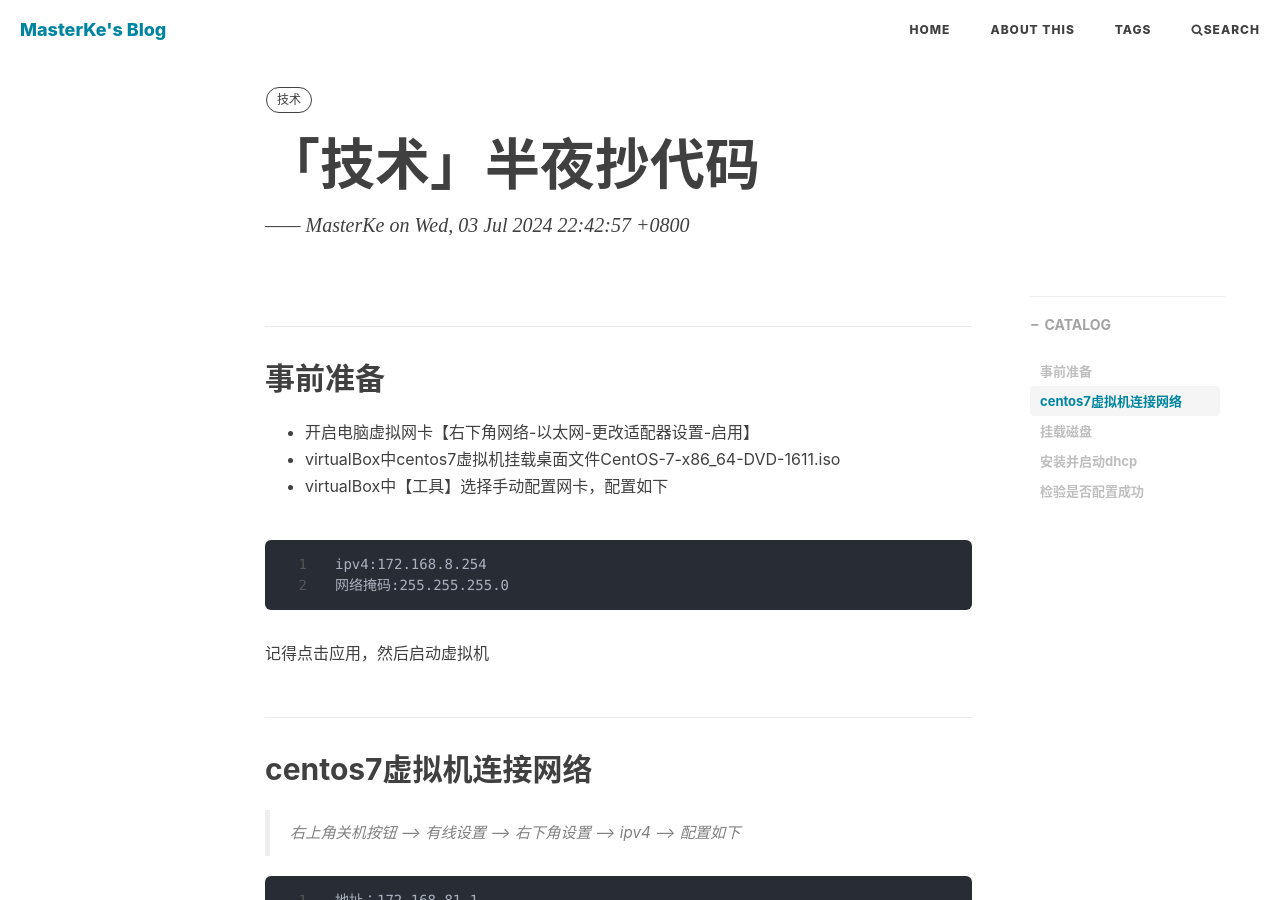
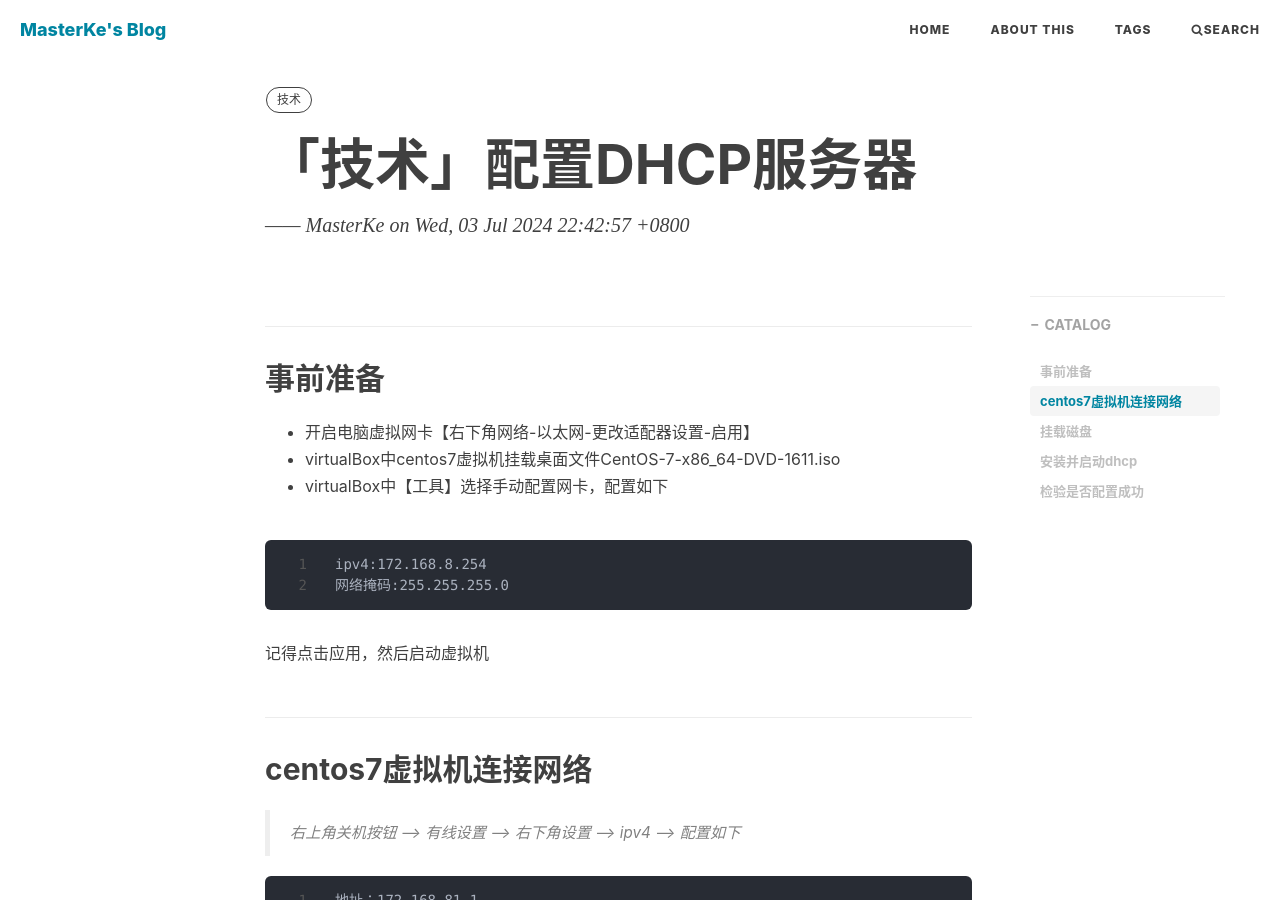
Before and after one commit to MasterKe2003/blog, a Jekyll site: the page built from _posts/2024-07-03-DHCP_Server.md, in a window 1280 px wide and 900 px high. Built offline with Jekyll 4.4.1, drawn with Linux system fonts in a browser that asks for light colours; nearby versions of some CDN libraries; comment, search, counter and statistics services are not loaded.

Commit message:
修改标题

```diff
--- a/_posts/2024-07-03-DHCP_Server.md
+++ b/_posts/2024-07-03-DHCP_Server.md
@@ -1,6 +1,6 @@
 ---
 layout: post
-title: "「技术」半夜抄代码"
+title: "「技术」配置DHCP服务器"
 date: 2024-07-03 22:42:57 +0800
 author: MasterKe
 header-style: text
```
